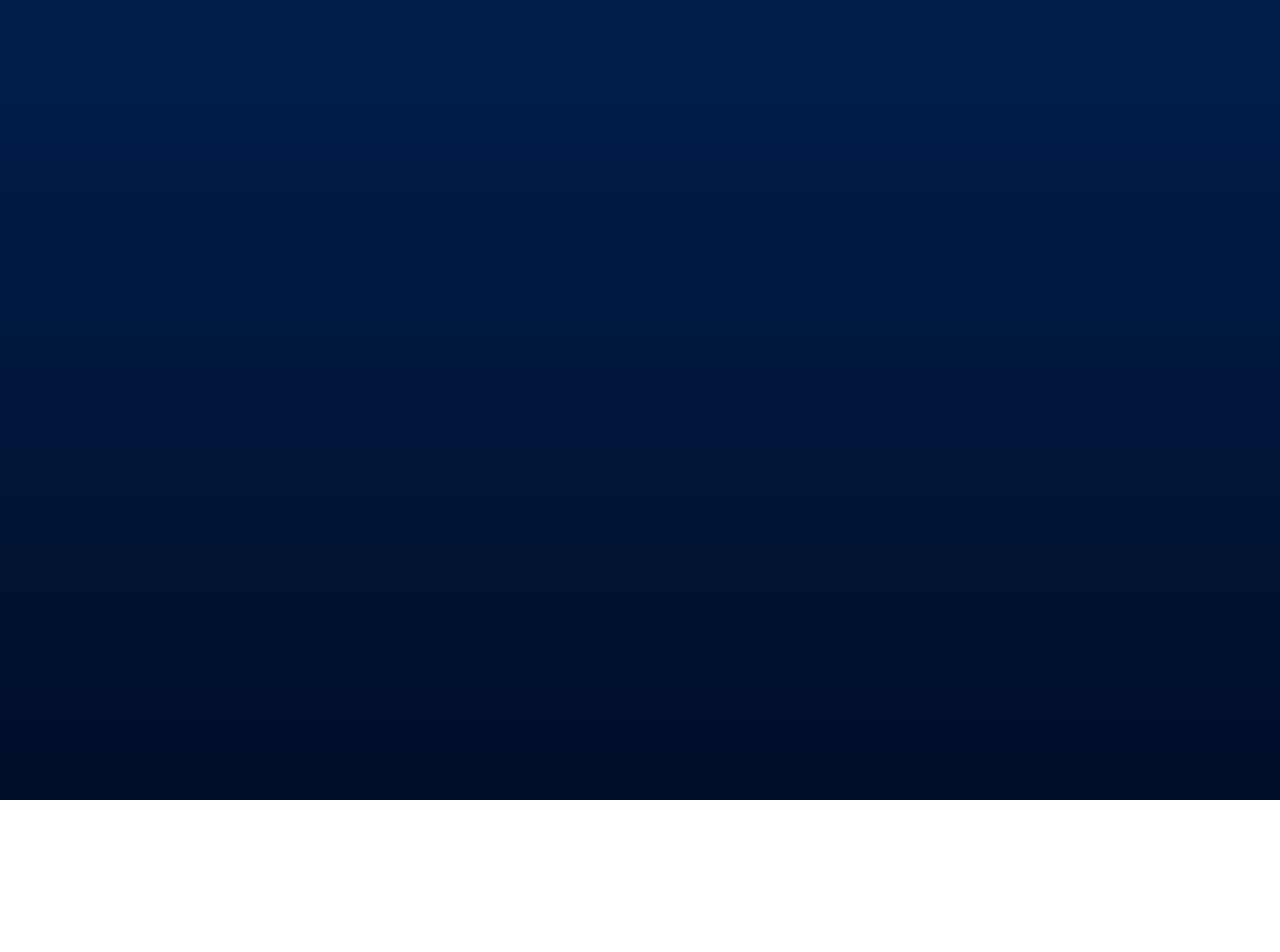
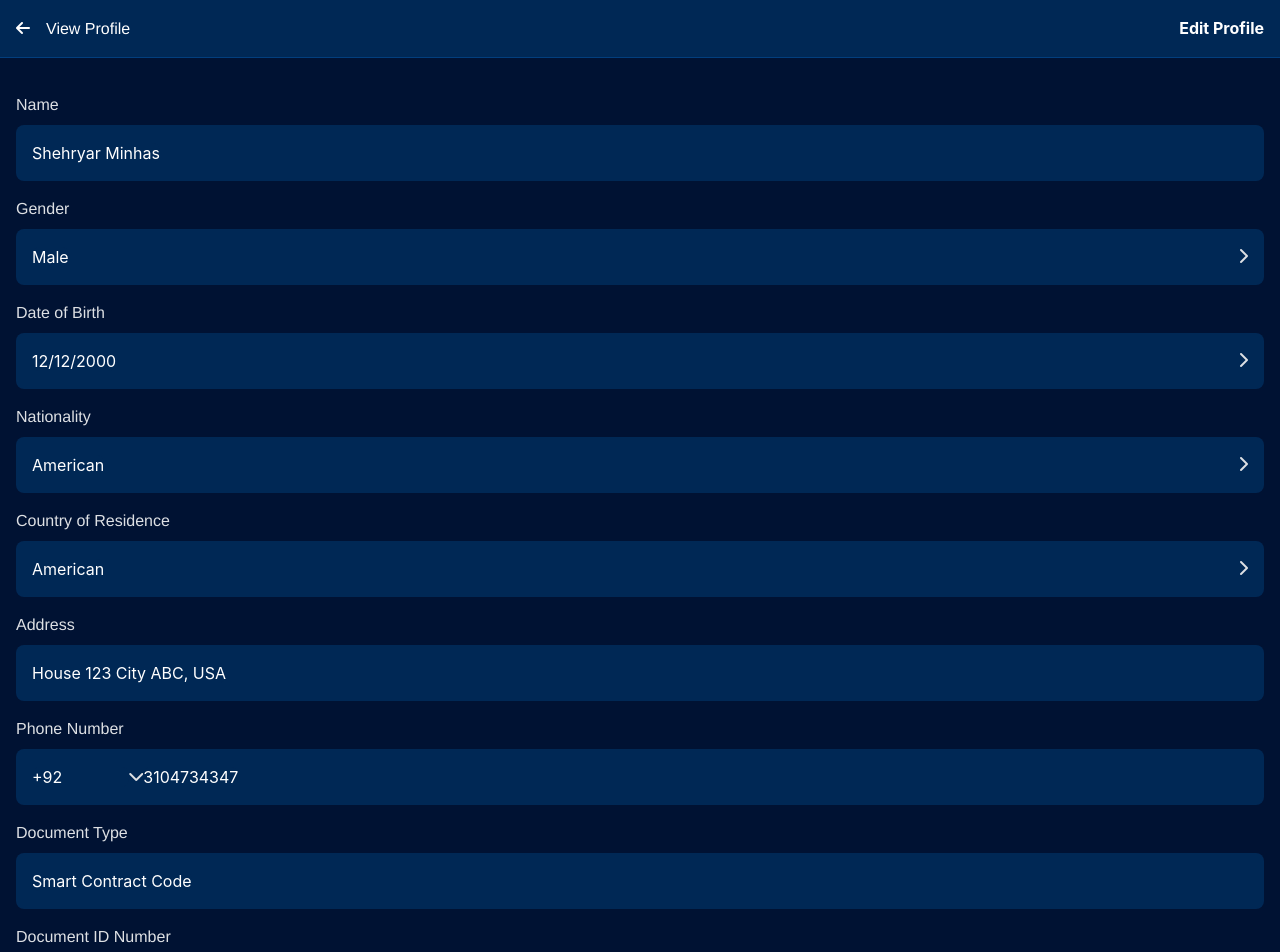
Before and after one commit to hariss128/astra-app, a React (Create React App) app: page /viewprofilefirst in a window 1280 px wide. Before the commit this address had no page. Shown: the top 952 px of the page. Before the commit the page ends 800 px from the top, so only its background shows below. Built offline with nearby package versions, Linux system fonts and the light colour scheme.

Commit message:
editpagerouting

```diff
--- a/src/App.js
+++ b/src/App.js
@@ -8,6 +8,7 @@ import Permission from './Pages/Home/Permission';
 import FaceRecognition from './Pages/Home/FaceRecognition.jsx';
 import CreatingProfile from './Pages/Home/CreatingProfile.jsx';
 import ProfileCreated from './Pages/Home/ProfileCreated.jsx';
+import ViewProfileFirst from './Pages/Home/ViewProfileFirst.jsx';
 import EditProfile from './Pages/Home/EditProfile.jsx';
 import UnlockProfile from './Pages/Home/UnlockProfile.jsx';
 import ConnectWallet from './Pages/Home/ConnectWallet.jsx';
@@ -61,7 +62,7 @@ function App() {
           <Route path="/facerecognition" element={<FaceRecognition />} />
           <Route path="/creatingprofile" element={<CreatingProfile />} />
           <Route path="/profilecreated" element={<ProfileCreated />} />
-          <Route path="/viewprofile" element={<ViewProfile />} />
+          <Route path="/viewprofilefirst" element={<ViewProfileFirst />} />
           <Route path="/editprofile" element={<EditProfile />} />
           <Route path="/unlockprofile" element={<UnlockProfile />} />
           <Route path="/connectwallet" element={<ConnectWallet />} />
--- a/src/Pages/Home/ProfileCreated.jsx
+++ b/src/Pages/Home/ProfileCreated.jsx
@@ -2,7 +2,7 @@
 import React from 'react';
 import { Link } from "react-router-dom";
 
-export default function ProfileCreated() {
+export default function ProfileCreatedFirst() {
     return (
         <div className="profileCreatedContainer">
             <div className="profileImage">
@@ -49,7 +49,11 @@ export default function ProfileCreated() {
                         </div>
                     </div>
                 </div>
-                <Link to="/viewprofile" className="myLink">
+                <Link
+                to="/viewprofilefirst"
+                className="myLink"
+                state={{ from: "profilecreated" }} // Correct way to pass state in React Router v6
+>
                     <div className="profileButton">
                         <button className="profileButtonText">Show My Details</button>
                     </div>
--- /dev/null
+++ b/src/Pages/Home/ViewProfileFirst.jsx
@@ -0,0 +1,134 @@
+import { useLocation } from "react-router-dom";
+import { Link } from "react-router-dom";
+
+export default function ViewProfileFirst () {
+
+   const location = useLocation();
+   const fromPage = location.state?.from || "profilecreated"; // Fallback to "profilecreated" if no state
+
+   console.log("Navigated from:", fromPage); // Debugging
+
+   const backLink = fromPage === "managedata" ? "/managedata" : "/profilecreated";
+
+
+   return (
+        <div className="editProfileContainer">
+            <div className="viewProfileTopContainer">
+                <div className="viewProfile">
+                    <Link to={backLink} className="myLink">
+                        <div className="viewProfileIcon">
+                            <i className="fa-solid fa-arrow-left icon"></i>
+                        </div>
+                    </Link>
+                    <div className="viewProfileText">
+                        View Profile
+                    </div>
+                </div>
+                <Link
+                    to="/editprofile"
+                    state={{ from: "profilecreated" }} // Correct way to pass state in React Router v6
+                    className="myLink"
+>
+                    <div className="editProfile">
+                        <strong>Edit Profile</strong>
+                    </div>
+                </Link>
+            </div>
+            <div className="inputContainer">
+                <div className="Inner">
+                    <div className="text">
+                        Name
+                    </div>
+                    <div className="input">
+                        <div className="inputField">Shehryar Minhas</div>
+                    </div>
+                </div>
+                <div className="Inner">
+                    <div className="text">
+                        Gender
+                    </div>
+                    <div className="input">
+                        <div className="inputField">Male</div>
+                        <div className="dropdown">
+                            <i className="fa-solid fa-chevron-right"></i>
+                        </div>
+                    </div>
+                </div>
+                <div className="Inner">
+                    <div className="text">
+                        Date of Birth
+                    </div>
+                    <div className="input">
+                        <div className="inputField">12/12/2000</div>
+                        <div className="dropdown">
+                            <i className="fa-solid fa-chevron-right"></i>
+                        </div>
+                    </div>
+                </div>
+                <div className="Inner">
+                    <div className="text">
+                        Nationality
+                    </div>
+                    <div className="input">
+                        <div className="inputField">American</div>
+                        <div className="dropdown">
+                            <i className="fa-solid fa-chevron-right"></i>
+                        </div>
+                    </div>
+                </div>
+                <div className="Inner">
+                    <div className="text">
+                        Country of Residence
+                    </div>
+                    <div className="input">
+                        <div className="inputField">American</div>
+                        <div className="dropdown">
+                            <i className="fa-solid fa-chevron-right"></i>
+                        </div>
+                    </div>
+                </div>
+                <div className="Inner">
+                    <div className="text">
+                        Address
+                    </div>
+                    <div className="input">
+                        <div className="inputField">House 123 City ABC, USA</div>
+                    </div>
+                </div>
+                <div className="Inner">
+                    <div className="text">
+                        Phone Number
+                    </div>
+                    <div className="inputNumber">
+                        <div className="inputFieldNumber">+92</div>
+                        <div className="downArrow">
+                            <i className="fa-solid fa-chevron-down"></i>
+                        </div>
+                        <div className="inputField">3104734347</div>
+                    </div>
+                </div>
+                <div className="Inner">
+                    <div className="text">
+                        Document Type
+                    </div>
+                    <div className="input">
+                        <div className="inputField">Smart Contract Code</div>
+                    </div>
+                </div>
+                <div className="Inner">
+                    <div className="text">
+                        Document ID Number
+                    </div>
+                    <div className="input">
+                        <div className="inputField">0X1234.....5678</div>
+                    </div>
+                </div>
+            </div>
+            <Link to="/unlockprofile" className="myLinkViewProfile">
+                <div className="continueButton">
+                    <button className="Button">Continue</button>
+                </div>
+            </Link>
+        </div>
+    );
+}
```
